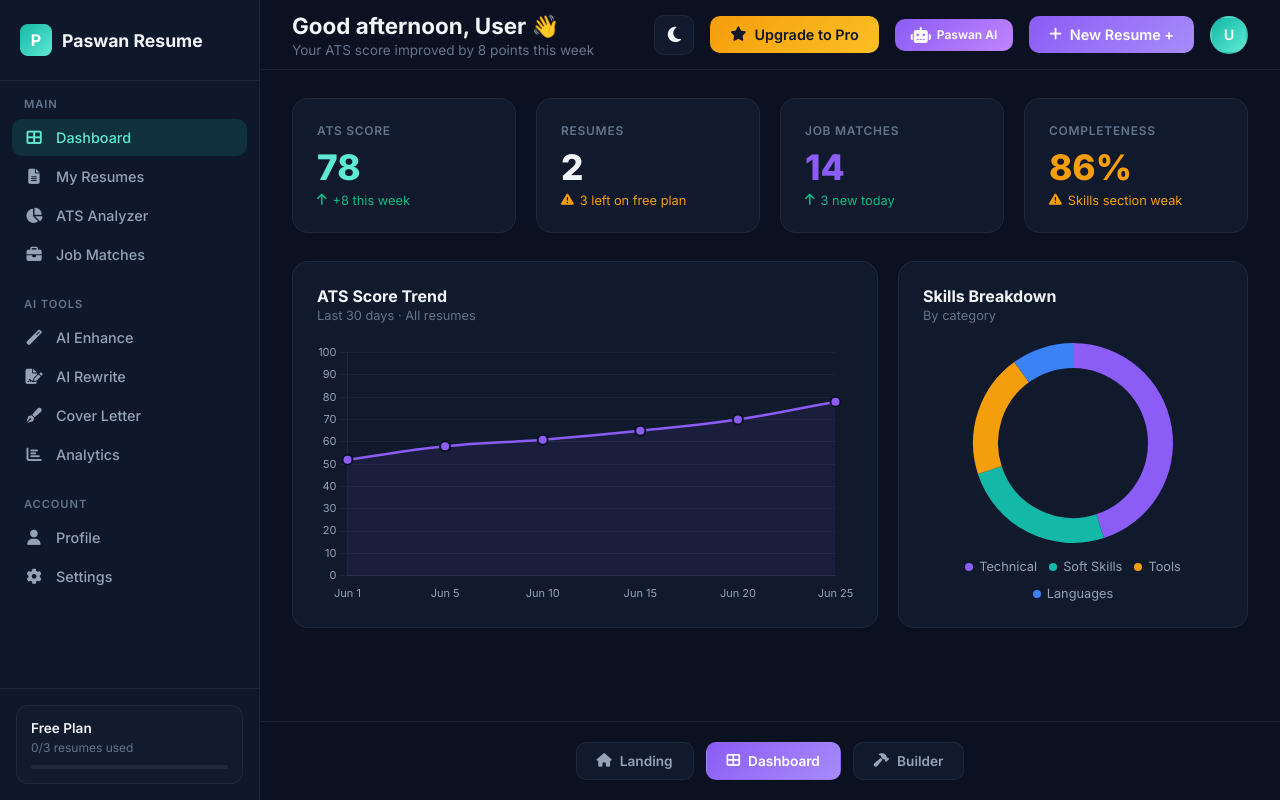
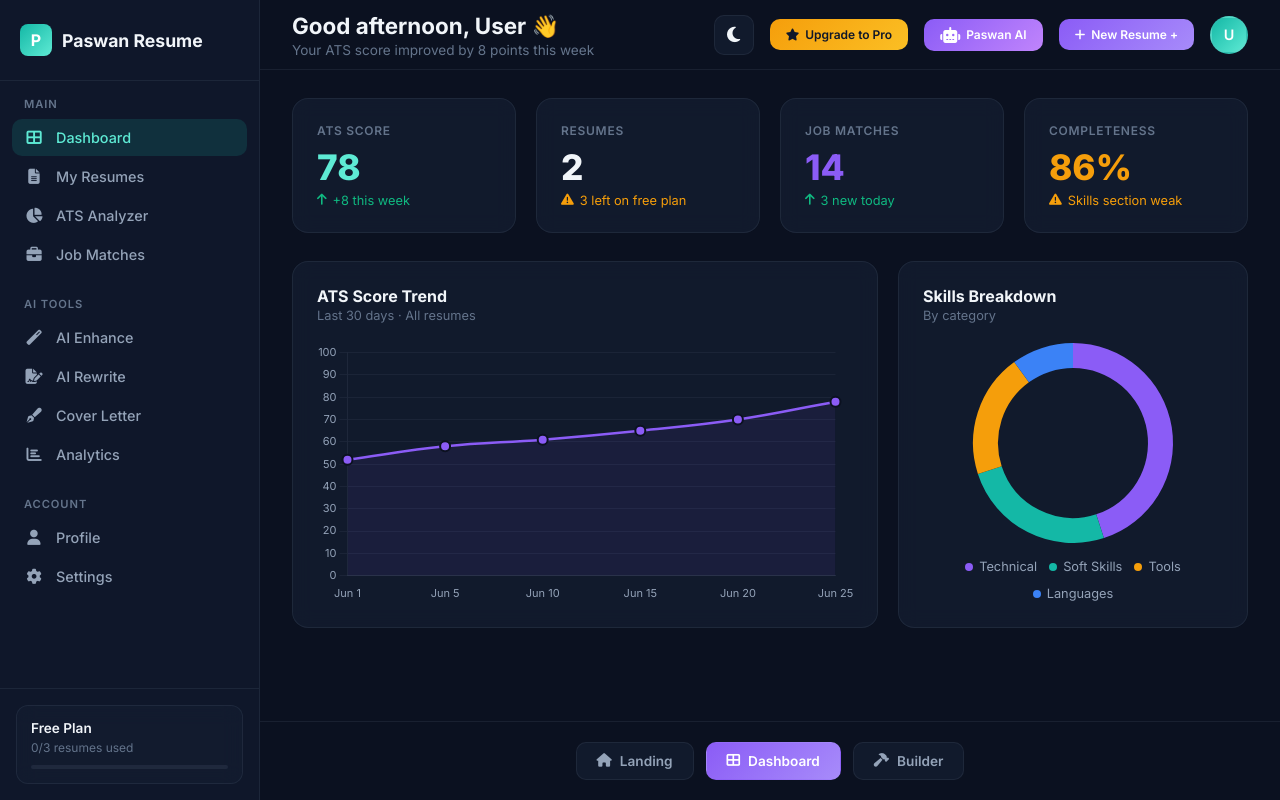
Before and after one commit to sourabcollege/paswan-resume-builder-2026, a Python web app: template templates/dashboard.html in a window 1280 px wide. Run offline with Jinja, Linux system fonts and the light colour scheme; the template is opened without the code that fills it, so the values that code supplies are empty.

Commit message:
fix: reduce all header button font sizes with !important

```diff
--- a/templates/dashboard.html
+++ b/templates/dashboard.html
@@ -260,18 +260,19 @@
       border-color: var(--accent);
     }
 
+    /* ── New Resume Button ── */
     .btn-new {
       background: linear-gradient(135deg, var(--accent-purple), #a78bfa);
       color: white;
       border: none;
-      padding: 10px 20px;
+      padding: 8px 16px;
       border-radius: 10px;
       font-weight: 600;
-      font-size: 0.9rem;
+      font-size: 0.75rem;
       cursor: pointer;
       display: flex;
       align-items: center;
-      gap: 8px;
+      gap: 6px;
       transition: all 0.2s;
       text-decoration: none;
     }
@@ -286,14 +287,14 @@
       background: linear-gradient(135deg, #f59e0b, #fbbf24);
       color: #0f172a;
       border: none;
-      padding: 10px 20px;
+      padding: 8px 16px;
       border-radius: 10px;
       font-weight: 600;
-      font-size: 0.9rem;
+      font-size: 0.75rem;
       cursor: pointer;
       display: flex;
       align-items: center;
-      gap: 8px;
+      gap: 6px;
       transition: all 0.2s;
       text-decoration: none;
     }
@@ -310,7 +311,7 @@
     }
 
     /* ── Paswan AI Button ── */
-        .btn-ai {
+    .btn-ai {
       background: linear-gradient(135deg, #8b5cf6, #c084fc);
       color: white;
       border: none;
@@ -572,9 +573,9 @@
       .stats-row { grid-template-columns: 1fr; }
       .header-greeting h1 { font-size: 1.1rem; }
       .header-actions { gap: 10px; }
-      .btn-ai { padding: 8px 14px; font-size: 0.8rem; }
-      .btn-pro { padding: 8px 14px; font-size: 0.8rem; }
-      .btn-new { padding: 8px 14px; font-size: 0.8rem; }
+      .btn-ai { padding: 8px 14px; font-size: 0.75rem; }
+      .btn-pro { padding: 8px 14px; font-size: 0.75rem; }
+      .btn-new { padding: 8px 14px; font-size: 0.75rem; }
     }
   </style>
 <base target="_blank">
```
